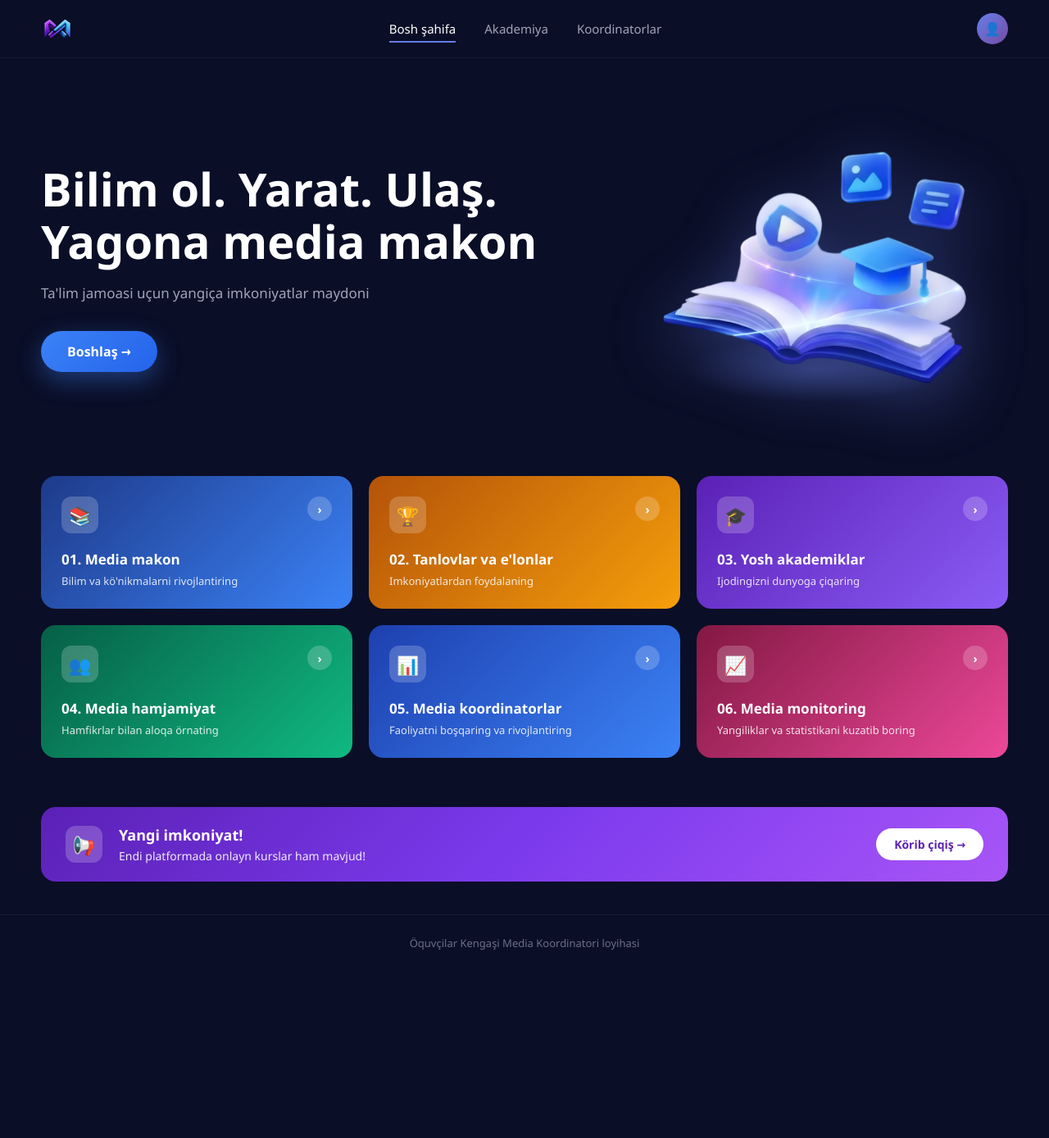
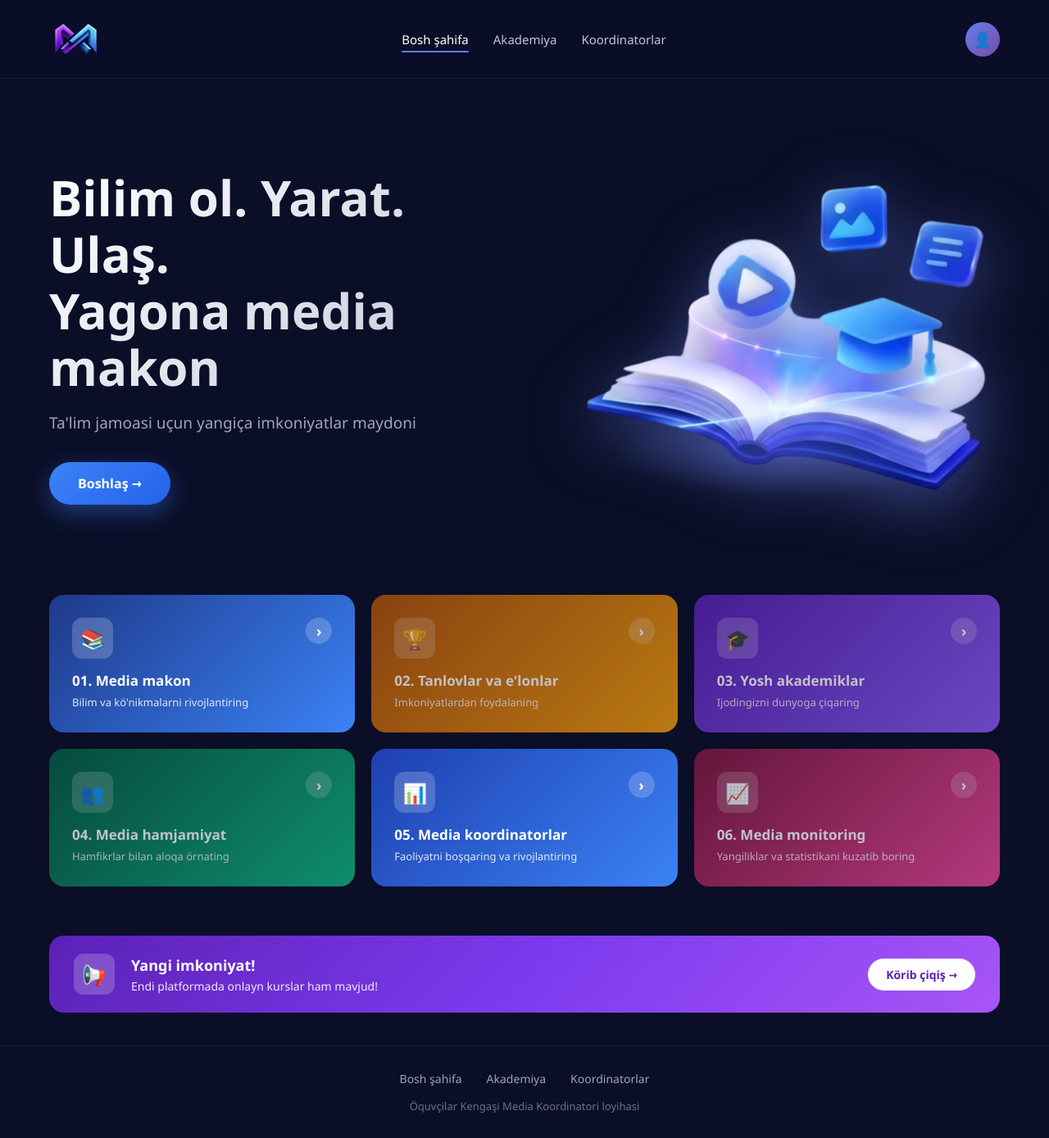
Before and after one commit to awokuz/Media-koordinatori---Zebuzar-Shomuradova, a plain HTML site: page index.html in a window 1280 px wide. Shown: the whole page at 82% size. Before the commit the page ends 1185 px from the top, so only its background shows below. Drawn offline with Linux system fonts and the light colour scheme.

Commit message:
Update index.html

```diff
--- a/index.html
+++ b/index.html
@@ -21,8 +21,9 @@ a { text-decoration: none; color: inherit; }
   display: flex;
   align-items: center;
   justify-content: space-between;
-  padding: 15px 50px;
-  background: #0a0e27;
+  padding: 15px 60px;
+  background: rgba(10, 14, 39, 0.95);
+  backdrop-filter: blur(10px);
   position: sticky;
   top: 0;
   z-index: 100;
@@ -35,72 +36,66 @@ a { text-decoration: none; color: inherit; }
   cursor: pointer;
 }
 
+/* LOGO RASMI KATTALASHTIRILDI */
 .logo img {
-  height: 40px;
+  height: 65px;
   width: auto;
-}
-
-.logo-placeholder {
-  width: 40px;
-  height: 40px;
-  background: linear-gradient(135deg, #667eea, #764ba2);
-  border-radius: 10px;
-  display: flex;
-  align-items: center;
-  justify-content: center;
-  font-size: 20px;
-  font-weight: bold;
-  color: #fff;
+  display: block;
+  object-fit: contain;
 }
 
 .nav-links {
   display: flex;
-  gap: 35px;
+  gap: 30px;
   list-style: none;
 }
 
 .nav-links a {
   font-size: 15px;
-  color: #a0a4b8;
+  color: #c0c4d6;
   transition: 0.3s;
+  position: relative;
   cursor: pointer;
-  padding-bottom: 5px;
-  border-bottom: 2px solid transparent;
 }
 
-.nav-links a:hover { color: #fff; }
+.nav-links a:hover, .nav-links a.active { color: #fff; }
 
-.nav-links a.active {
-  color: #fff;
-  border-bottom: 2px solid #667eea;
+.nav-links a.active::after {
+  content: '';
+  position: absolute;
+  bottom: -6px;
+  left: 0;
+  width: 100%;
+  height: 2px;
+  background: #667eea;
+  border-radius: 2px;
 }
 
 .nav-icons {
   display: flex;
-  gap: 15px;
+  gap: 18px;
   align-items: center;
 }
 
 .nav-icon {
-  width: 38px;
-  height: 38px;
+  width: 42px;
+  height: 42px;
   border-radius: 50%;
-  background: rgba(255,255,255,0.08);
   display: flex;
   align-items: center;
   justify-content: center;
   cursor: pointer;
   transition: 0.3s;
-  font-size: 16px;
+  font-size: 18px;
 }
-
-.nav-icon:hover { background: rgba(255,255,255,0.15); }
 
 .nav-icon.profile {
   background: linear-gradient(135deg, #667eea, #764ba2);
 }
 
-/* ============ SAHIFA O'ZGARISH ============ */
+.nav-icon.profile:hover { transform: scale(1.1); }
+
+/* ============ SAHIFA ============ */
 .page { display: none; animation: fadeIn 0.4s ease; }
 .page.active { display: block; }
 
@@ -109,27 +104,30 @@ a { text-decoration: none; color: inherit; }
   to { opacity: 1; transform: translateY(0); }
 }
 
-/* ============ HERO SECTION ============ */
+/* ============ HERO ============ */
 .hero {
   display: flex;
   align-items: center;
   justify-content: space-between;
-  padding: 80px 50px 60px;
-  gap: 40px;
+  padding: 90px 60px 70px;
+  gap: 50px;
 }
 
-.hero-content { max-width: 55%; }
+.hero-content { max-width: 50%; }
 
 .hero h1 {
-  font-size: 56px;
+  font-size: 60px;
   font-weight: 800;
   line-height: 1.15;
   margin-bottom: 20px;
-  color: #fff;
+  background: linear-gradient(135deg, #fff 0%, #c0c4d6 100%);
+  -webkit-background-clip: text;
+  -webkit-text-fill-color: transparent;
+  background-clip: text;
 }
 
 .hero p {
-  font-size: 17px;
+  font-size: 19px;
   color: #a0a4b8;
   margin-bottom: 35px;
 }
@@ -138,7 +136,7 @@ a { text-decoration: none; color: inherit; }
   display: inline-flex;
   align-items: center;
   gap: 10px;
-  padding: 14px 32px;
+  padding: 15px 35px;
   background: linear-gradient(135deg, #3b82f6, #2563eb);
   color: #fff;
   border-radius: 50px;
@@ -156,56 +154,45 @@ a { text-decoration: none; color: inherit; }
 }
 
 .hero-visual {
-  width: 40%;
+  width: 45%;
+  height: 450px;
   position: relative;
-  height: 350px;
-  display: flex;
-  align-items: center;
-  justify-content: center;
-}
-
-.book-container {
-  position: relative;
-  width: 100%;
-  height: 100%;
   display: flex;
   align-items: center;
   justify-content: center;
 }
 
 .hero-img {
-  max-width: 380px;
+  max-width: 500px;
   width: 100%;
-  filter: drop-shadow(0 20px 40px rgba(102, 126, 234, 0.4));
+  filter: drop-shadow(0 20px 40px rgba(102, 126, 234, 0.5));
 }
 
 .glow {
   position: absolute;
-  bottom: 10px;
+  bottom: 30px;
   left: 50%;
   transform: translateX(-50%);
-  width: 320px;
-  height: 80px;
-  background: radial-gradient(ellipse, rgba(102, 126, 234, 0.3), transparent 70%);
+  width: 420px;
+  height: 110px;
+  background: radial-gradient(ellipse, rgba(102, 126, 234, 0.4), transparent 70%);
   border-radius: 50%;
 }
 
-/* ============ ASOSIY KARTOCHKALAR (Gorizontal) ============ */
+/* ============ KARTALAR ============ */
 .main-cards {
   display: grid;
   grid-template-columns: repeat(3, 1fr);
   gap: 20px;
-  padding: 20px 50px 40px;
+  padding: 20px 60px 40px;
 }
 
 .card {
-  padding: 25px;
+  padding: 28px;
   border-radius: 18px;
   cursor: pointer;
   transition: 0.4s;
-  position: relative;
-  overflow: hidden;
-  min-height: 130px;
+  min-height: 140px;
   display: flex;
   flex-direction: column;
   justify-content: space-between;
@@ -217,56 +204,47 @@ a { text-decoration: none; color: inherit; }
 }
 
 .card.disabled {
-  cursor: default;
+  cursor: not-allowed;
+  opacity: 0.75;
 }
 
 .card.disabled:hover {
   transform: none;
   box-shadow: none;
-  opacity: 0.75;
 }
 
-.card-top {
+.card-header {
   display: flex;
   justify-content: space-between;
   align-items: flex-start;
-  margin-bottom: 20px;
+  margin-bottom: 15px;
 }
 
 .card-icon {
-  width: 45px;
-  height: 45px;
+  width: 50px;
+  height: 50px;
   border-radius: 12px;
   background: rgba(255,255,255,0.2);
   display: flex;
   align-items: center;
   justify-content: center;
-  font-size: 22px;
+  font-size: 24px;
 }
 
 .card-arrow {
-  width: 30px;
-  height: 30px;
+  width: 32px;
+  height: 32px;
   border-radius: 50%;
   background: rgba(255,255,255,0.2);
   display: flex;
   align-items: center;
   justify-content: center;
-  font-size: 14px;
+  font-size: 18px;
   font-weight: bold;
 }
 
-.card-title {
-  font-size: 17px;
-  font-weight: 700;
-  margin-bottom: 6px;
-}
-
-.card-desc {
-  font-size: 13px;
-  opacity: 0.85;
-  line-height: 1.4;
-}
+.card-title { font-size: 17px; font-weight: 700; margin-bottom: 6px; }
+.card-desc { font-size: 13px; opacity: 0.85; line-height: 1.4; }
 
 .card-1 { background: linear-gradient(135deg, #1e3a8a, #3b82f6); }
 .card-2 { background: linear-gradient(135deg, #b45309, #f59e0b); }
@@ -277,7 +255,7 @@ a { text-decoration: none; color: inherit; }
 
 /* ============ BANNER ============ */
 .banner {
-  margin: 20px 50px 40px;
+  margin: 20px 60px 40px;
   padding: 22px 30px;
   background: linear-gradient(135deg, #5b21b6, #7c3aed, #a855f7);
   border-radius: 18px;
@@ -290,33 +268,21 @@ a { text-decoration: none; color: inherit; }
 
 .banner:hover { transform: translateY(-2px); }
 
-.banner-left {
-  display: flex;
-  align-items: center;
-  gap: 20px;
-}
+.banner-left { display: flex; align-items: center; gap: 20px; }
 
 .banner-icon {
-  width: 45px;
-  height: 45px;
+  width: 50px;
+  height: 50px;
   background: rgba(255,255,255,0.2);
   border-radius: 12px;
   display: flex;
   align-items: center;
   justify-content: center;
-  font-size: 22px;
+  font-size: 24px;
 }
 
-.banner-title {
-  font-size: 18px;
-  font-weight: 700;
-  margin-bottom: 4px;
-}
-
-.banner-desc {
-  font-size: 14px;
-  opacity: 0.9;
-}
+.banner-title { font-size: 18px; font-weight: 700; margin-bottom: 4px; }
+.banner-desc { font-size: 14px; opacity: 0.9; }
 
 .banner-btn {
   padding: 10px 22px;
@@ -331,22 +297,25 @@ a { text-decoration: none; color: inherit; }
 
 /* ============ FOOTER ============ */
 .footer {
-  padding: 25px 50px;
+  padding: 30px 60px;
   text-align: center;
   border-top: 1px solid rgba(255,255,255,0.05);
 }
 
-.footer-copy {
-  color: #6b7089;
-  font-size: 13px;
+.footer-links {
+  display: flex;
+  justify-content: center;
+  gap: 30px;
+  margin-bottom: 15px;
+  flex-wrap: wrap;
 }
 
+.footer-links a { color: #a0a4b8; font-size: 14px; cursor: pointer; transition: 0.3s; }
+.footer-links a:hover { color: #fff; }
+.footer-copy { color: #6b7089; font-size: 13px; }
+
 /* ============ ICHKI SAHIFA ============ */
-.inner-page {
-  padding: 40px 50px;
-  max-width: 1200px;
-  margin: 0 auto;
-}
+.inner-page { padding: 40px 60px; max-width: 1200px; margin: 0 auto; }
 
 .back-btn {
   display: inline-flex;
@@ -377,21 +346,56 @@ a { text-decoration: none; color: inherit; }
   background-clip: text;
 }
 
-.inner-header p {
-  font-size: 16px;
-  color: #a0a4b8;
-  max-width: 700px;
-  line-height: 1.6;
+.inner-header p { font-size: 16px; color: #a0a4b8; max-width: 700px; line-height: 1.6; }
+
+/* ============ MAVZULAR ============ */
+.topic-card {
+  background: rgba(255,255,255,0.04);
+  border: 1px solid rgba(255,255,255,0.08);
+  border-radius: 16px;
+  padding: 25px;
+  margin-bottom: 20px;
+  cursor: pointer;
+  transition: 0.3s;
 }
+
+.topic-card:hover { background: rgba(255,255,255,0.08); transform: translateX(5px); }
+
+.topic-number {
+  display: inline-block;
+  width: 35px;
+  height: 35px;
+  background: linear-gradient(135deg, #667eea, #764ba2);
+  border-radius: 10px;
+  text-align: center;
+  line-height: 35px;
+  font-weight: bold;
+  margin-right: 15px;
+}
+
+.topic-card h3 { display: inline; font-size: 20px; }
+
+.topic-content {
+  display: none;
+  margin-top: 20px;
+  padding-top: 20px;
+  border-top: 1px solid rgba(255,255,255,0.1);
+  font-size: 15px;
+  line-height: 1.8;
+  color: #c0c4d6;
+}
+
+.topic-content.active { display: block; }
+.topic-content ul { margin: 15px 0; padding-left: 20px; }
+.topic-content li { margin-bottom: 10px; }
+.topic-content strong { color: #fff; }
 
 /* ============ LOGIN MODAL ============ */
 .modal-overlay {
   display: none;
   position: fixed;
-  top: 0;
-  left: 0;
-  width: 100%;
-  height: 100%;
+  top: 0; left: 0;
+  width: 100%; height: 100%;
   background: rgba(0,0,0,0.7);
   z-index: 1000;
   justify-content: center;
@@ -419,8 +423,7 @@ a { text-decoration: none; color: inherit; }
 
 .modal-close {
   position: absolute;
-  top: 15px;
-  right: 20px;
+  top: 15px; right: 20px;
   font-size: 24px;
   cursor: pointer;
   color: #a0a4b8;
@@ -429,28 +432,11 @@ a { text-decoration: none; color: inherit; }
 }
 
 .modal-close:hover { color: #fff; }
-
-.modal h2 {
-  font-size: 28px;
-  margin-bottom: 10px;
-  text-align: center;
-}
-
-.modal-subtitle {
-  text-align: center;
-  color: #a0a4b8;
-  margin-bottom: 30px;
-  font-size: 14px;
-}
+.modal h2 { font-size: 28px; margin-bottom: 10px; text-align: center; }
+.modal-subtitle { text-align: center; color: #a0a4b8; margin-bottom: 30px; font-size: 14px; }
 
 .form-group { margin-bottom: 20px; }
-
-.form-group label {
-  display: block;
-  margin-bottom: 8px;
-  font-size: 14px;
-  color: #c0c4d6;
-}
+.form-group label { display: block; margin-bottom: 8px; font-size: 14px; color: #c0c4d6; }
 
 .form-group input {
   width: 100%;
@@ -464,10 +450,7 @@ a { text-decoration: none; color: inherit; }
   transition: 0.3s;
 }
 
-.form-group input:focus {
-  border-color: #667eea;
-  background: rgba(255,255,255,0.08);
-}
+.form-group input:focus { border-color: #667eea; background: rgba(255,255,255,0.08); }
 
 .btn-login {
   width: 100%;
@@ -483,42 +466,16 @@ a { text-decoration: none; color: inherit; }
   margin-bottom: 15px;
 }
 
-.btn-login:hover {
-  transform: translateY(-2px);
-  box-shadow: 0 10px 25px rgba(102, 126, 234, 0.4);
-}
+.btn-login:hover { transform: translateY(-2px); box-shadow: 0 10px 25px rgba(102, 126, 234, 0.4); }
 
-.modal-switch {
-  text-align: center;
-  font-size: 14px;
-  color: #a0a4b8;
-}
-
-.modal-switch a {
-  color: #667eea;
-  cursor: pointer;
-  font-weight: 600;
-}
-
+.modal-switch { text-align: center; font-size: 14px; color: #a0a4b8; }
+.modal-switch a { color: #667eea; cursor: pointer; font-weight: 600; }
 .modal-switch a:hover { text-decoration: underline; }
 
-.error-msg {
-  color: #ff4757;
-  font-size: 13px;
-  text-align: center;
-  margin-bottom: 15px;
-  display: none;
-}
+.error-msg { color: #ff4757; font-size: 13px; text-align: center; margin-bottom: 15px; display: none; }
+.success-msg { color: #2ecc71; font-size: 13px; text-align: center; margin-bottom: 15px; display: none; }
 
-.success-msg {
-  color: #2ecc71;
-  font-size: 13px;
-  text-align: center;
-  margin-bottom: 15px;
-  display: none;
-}
-
-/* ============ KOORDINATORLAR PANELI ============ */
+/* ============ KOORDINATORLAR ============ */
 .coord-welcome {
   background: linear-gradient(135deg, #1e3a8a, #3b82f6);
   padding: 25px;
@@ -573,7 +530,7 @@ a { text-decoration: none; color: inherit; }
   display: flex;
   align-items: center;
   justify-content: center;
-  font-size: 20px;
+  font-size: 18px;
   font-weight: bold;
   flex-shrink: 0;
 }
@@ -644,10 +601,7 @@ a { text-decoration: none; color: inherit; }
   transition: 0.3s;
 }
 
-.btn-submit:hover {
-  transform: translateY(-2px);
-  box-shadow: 0 10px 25px rgba(16, 185, 129, 0.4);
-}
+.btn-submit:hover { transform: translateY(-2px); box-shadow: 0 10px 25px rgba(16, 185, 129, 0.4); }
 
 .report-list { margin-top: 20px; }
 
@@ -667,77 +621,27 @@ a { text-decoration: none; color: inherit; }
   color: #a0a4b8;
 }
 
-.report-item p {
-  font-size: 14px;
-  line-height: 1.5;
-  color: #c0c4d6;
-}
-
-.report-item img {
-  max-width: 200px;
-  border-radius: 8px;
-  margin-top: 10px;
-}
-
-/* ============ AKADEMIYA MAVZULARI ============ */
-.topic-card {
-  background: rgba(255,255,255,0.04);
-  border: 1px solid rgba(255,255,255,0.08);
-  border-radius: 16px;
-  padding: 25px;
-  margin-bottom: 20px;
-  cursor: pointer;
-  transition: 0.3s;
-}
-
-.topic-card:hover {
-  background: rgba(255,255,255,0.08);
-  transform: translateX(5px);
-}
-
-.topic-number {
-  display: inline-block;
-  width: 35px;
-  height: 35px;
-  background: linear-gradient(135deg, #667eea, #764ba2);
-  border-radius: 10px;
-  text-align: center;
-  line-height: 35px;
-  font-weight: bold;
-  margin-right: 15px;
-}
-
-.topic-card h3 { display: inline; font-size: 20px; }
-
-.topic-content {
-  display: none;
-  margin-top: 20px;
-  padding-top: 20px;
-  border-top: 1px solid rgba(255,255,255,0.1);
-  font-size: 15px;
-  line-height: 1.8;
-  color: #c0c4d6;
-}
-
-.topic-content.active { display: block; }
-.topic-content ul { margin: 15px 0; padding-left: 20px; }
-.topic-content li { margin-bottom: 10px; }
-.topic-content strong { color: #fff; }
+.report-item p { font-size: 14px; line-height: 1.5; color: #c0c4d6; }
+.report-item img { max-width: 200px; border-radius: 8px; margin-top: 10px; }
 
 /* ============ RESPONSIVE ============ */
 @media (max-width: 1024px) {
   .main-cards { grid-template-columns: repeat(2, 1fr); }
   .coord-list { grid-template-columns: 1fr; }
   .hero { flex-direction: column; padding: 50px 30px; }
-  .hero-content { max-width: 100%; }
-  .hero-visual { width: 100%; }
-  .navbar { padding: 15px 30px; }
+  .hero-content { max-width: 100%; text-align: center; }
+  .hero-visual { width: 100%; height: 350px; }
+  .hero-img { max-width: 380px; }
+  .navbar { padding: 12px 30px; flex-wrap: wrap; gap: 15px; }
   .inner-page { padding: 30px; }
 }
 
 @media (max-width: 600px) {
   .main-cards { grid-template-columns: 1fr; padding: 20px 30px; }
   .hero h1 { font-size: 36px; }
+  .hero-visual { height: 280px; }
+  .hero-img { max-width: 280px; }
+  .logo img { height: 50px; }
   .banner { flex-direction: column; gap: 15px; text-align: center; margin: 20px 30px 40px; }
   .banner-left { flex-direction: column; }
 }
@@ -748,8 +652,7 @@ a { text-decoration: none; color: inherit; }
 <!-- ============ NAVBAR ============ -->
 <nav class="navbar">
   <div class="logo" onclick="showPage('home')">
-    <img src="media_logo.png" alt="Media Makoн" onerror="this.style.display='none'; this.nextElementSibling.style.display='flex';">
-    <div class="logo-placeholder" style="display:none;">M</div>
+    <img src="media_logo.png" alt="Media Makoн">
   </div>
   <ul class="nav-links">
     <li><a class="active" onclick="showPage('home')">Bosh şahifa</a></li>
@@ -767,10 +670,8 @@ a { text-decoration: none; color: inherit; }
     <button class="modal-close" onclick="closeModal()">×</button>
     <h2 id="modalTitle">Kiriş</h2>
     <p class="modal-subtitle" id="modalSubtitle">Media koordinator paneliga kiriş uçun ma'lumotlaringizni kiriting</p>
-
     <div class="error-msg" id="errorMsg"></div>
     <div class="success-msg" id="successMsg"></div>
-
     <div class="form-group">
       <label>Login</label>
       <input type="text" id="loginInput" placeholder="Loginingizni kiriting">
@@ -779,7 +680,6 @@ a { text-decoration: none; color: inherit; }
       <label>Parol</label>
       <input type="password" id="passwordInput" placeholder="Parolingizni kiriting">
     </div>
-
     <div id="registerFields" style="display:none;">
       <div class="form-group">
         <label>To'liq ism</label>
@@ -790,9 +690,7 @@ a { text-decoration: none; color: inherit; }
         <input type="text" id="regionInput" placeholder="Masalan: Xiva tumani">
       </div>
     </div>
-
     <button class="btn-login" id="modalBtn" onclick="handleLogin()">Kiriş</button>
-
     <div class="modal-switch">
       <span id="switchText">Hisobingiz yo'qmi?</span>
       <a onclick="toggleMode()" id="switchLink">Ro'yxatdan ötiş</a>
@@ -810,18 +708,14 @@ a { text-decoration: none; color: inherit; }
       <button class="btn-primary" onclick="showPage('akademiya')">Boshlaş →</button>
     </div>
     <div class="hero-visual">
-      <div class="book-container">
-        <img class="hero-img" src="book78.png" alt="Media Makoн">
-        <div class="glow"></div>
-      </div>
+      <img class="hero-img" src="book78.png" alt="Media Makoн">
+      <div class="glow"></div>
     </div>
   </section>
 
-  <!-- ASOSIY KARTOCHKALAR -->
   <section class="main-cards">
-
     <div class="card card-1" onclick="showPage('akademiya')">
-      <div class="card-top">
+      <div class="card-header">
         <div class="card-icon">📚</div>
         <div class="card-arrow">›</div>
       </div>
@@ -832,7 +726,7 @@ a { text-decoration: none; color: inherit; }
     </div>
 
     <div class="card card-2 disabled">
-      <div class="card-top">
+      <div class="card-header">
         <div class="card-icon">🏆</div>
         <div class="card-arrow">›</div>
       </div>
@@ -843,7 +737,7 @@ a { text-decoration: none; color: inherit; }
     </div>
 
     <div class="card card-3 disabled">
-      <div class="card-top">
+      <div class="card-header">
         <div class="card-icon">🎓</div>
         <div class="card-arrow">›</div>
       </div>
@@ -854,7 +748,7 @@ a { text-decoration: none; color: inherit; }
     </div>
 
     <div class="card card-4 disabled">
-      <div class="card-top">
+      <div class="card-header">
         <div class="card-icon">👥</div>
         <div class="card-arrow">›</div>
       </div>
@@ -865,7 +759,7 @@ a { text-decoration: none; color: inherit; }
     </div>
 
     <div class="card card-5" onclick="checkCoordAccess()">
-      <div class="card-top">
+      <div class="card-header">
         <div class="card-icon">📊</div>
         <div class="card-arrow">›</div>
       </div>
@@ -876,7 +770,7 @@ a { text-decoration: none; color: inherit; }
     </div>
 
     <div class="card card-6 disabled">
-      <div class="card-top">
+      <div class="card-header">
         <div class="card-icon">📈</div>
         <div class="card-arrow">›</div>
       </div>
@@ -887,7 +781,6 @@ a { text-decoration: none; color: inherit; }
     </div>
   </section>
 
-  <!-- BANNER -->
   <div class="banner" onclick="showPage('akademiya')">
     <div class="banner-left">
       <div class="banner-icon">📢</div>
@@ -899,8 +792,12 @@ a { text-decoration: none; color: inherit; }
     <button class="banner-btn">Körib çiqiş →</button>
   </div>
 
-  <!-- FOOTER -->
   <footer class="footer">
+    <div class="footer-links">
+      <a onclick="showPage('home')">Bosh şahifa</a>
+      <a onclick="showPage('akademiya')">Akademiya</a>
+      <a onclick="checkCoordAccess()">Koordinatorlar</a>
+    </div>
     <div class="footer-copy">Öquvçilar Kengaşi Media Koordinatori loyihasi</div>
   </footer>
 </div>
@@ -1000,7 +897,6 @@ a { text-decoration: none; color: inherit; }
 <div id="page-koordinatorlar" class="page">
   <div class="inner-page">
     <button class="back-btn" onclick="showPage('home')">← Orqaga</button>
-
     <div class="coord-welcome">
       <div>
         <h2 id="welcomeName">Xush kelibsiz!</h2>
@@ -1128,7 +1024,6 @@ function handleLogin() {
   const password = document.getElementById('passwordInput').value.trim();
   const errorMsg = document.getElementById('errorMsg');
   const successMsg = document.getElementById('successMsg');
-
   errorMsg.style.display = 'none';
   successMsg.style.display = 'none';
 
@@ -1153,27 +1048,21 @@ function handleLogin() {
   } else {
     const name = document.getElementById('nameInput').value.trim();
     const region = document.getElementById('regionInput').value.trim();
-
     if (!name || !region) {
       errorMsg.textContent = 'Barça maydonlarni to\'ldiring!';
       errorMsg.style.display = 'block';
       return;
     }
-
-    const exists = coordinators.find(c => c.login === login);
-    if (exists) {
+    if (coordinators.find(c => c.login === login)) {
       errorMsg.textContent = 'Bu login band!';
       errorMsg.style.display = 'block';
       return;
     }
-
     const newUser = { login, password, name, role: region + ' media koordinatori' };
     coordinators.push(newUser);
     currentUser = newUser;
-
     successMsg.textContent = 'Muvaffaqiyatli ro\'yxatdan ötdingiz!';
     successMsg.style.display = 'block';
-
     setTimeout(() => {
       closeModal();
       showPage('koordinatorlar');
@@ -1228,7 +1117,6 @@ function submitReport() {
   document.getElementById('reportFile').value = '';
   document.getElementById('imagePreview').style.display = 'none';
   uploadedImage = null;
-
   loadReports();
   alert('Hisobot muvaffaqiyatli yuborildi!');
 }
@@ -1236,12 +1124,10 @@ function submitReport() {
 function loadReports() {
   const reports = JSON.parse(localStorage.getItem('mediaReports') || '[]');
   const list = document.getElementById('reportList');
-
   if (reports.length === 0) {
     list.innerHTML = '<p style="color:#a0a4b8; text-align:center;">Hali hisobot yuborilmagan</p>';
     return;
   }
-
   list.innerHTML = reports.map(r => `
     <div class="report-item">
       <div class="report-item-header">
@@ -1255,16 +1141,8 @@ function loadReports() {
 }
 
 function toggleTopic(card) {
-  const content = card.querySelector('.topic-content');
-  content.classList.toggle('active');
+  card.querySelector('.topic-content').classList.toggle('active');
 }
-
-document.querySelectorAll('.card:not(.disabled)').forEach(card => {
-  card.addEventListener('click', function() {
-    this.style.transform = 'scale(0.97)';
-    setTimeout(() => { this.style.transform = ''; }, 150);
-  });
-});
 
 document.getElementById('loginModal').addEventListener('click', function(e) {
   if (e.target === this) closeModal();
```
